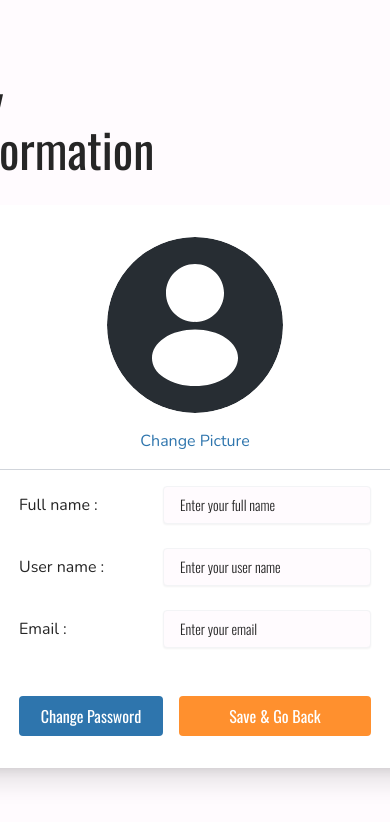
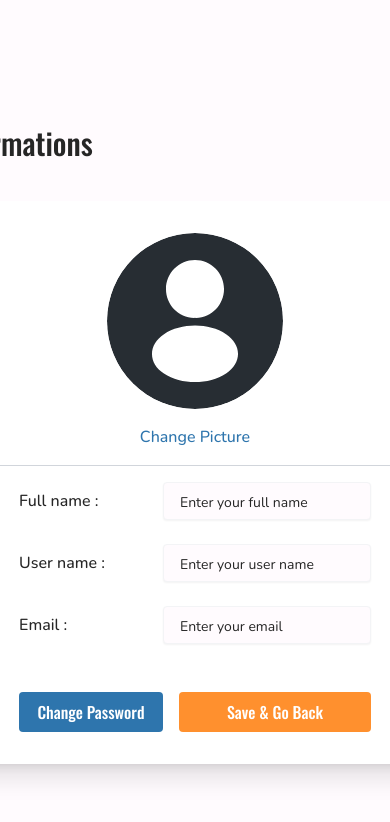
Before and after one commit to ScientificClubofESI/cse-forums-frontend, a Next.js app: page /profile/settings in a window 390 px wide. Shown: the top 822 px of the page. Built offline with nearby package versions, Linux system fonts and the light colour scheme.

Commit message:
modifications on the texts (mobile version:i tried to fix the break line problem but i couldn't)

```diff
--- a/src/app/profile/settings/page.jsx
+++ b/src/app/profile/settings/page.jsx
@@ -6,7 +6,7 @@ import userpicture from "./userpicture.svg"; // Importing a user picture (SVG fi
 
 // Subcomponent: User Picture Section
 const UserPicture = ({ handleFileChange }) => (
-  <div className="flex flex-col items-center sm:items-start sm:mr-10 sm:mb-10">
+  <div className="flex flex-col items-center sm:items-start sm:mr-10 sm:ml-10 sm:mb-10">
     <Image
       src={userpicture}
       alt="User Picture"
@@ -22,7 +22,7 @@ const UserPicture = ({ handleFileChange }) => (
     {/* Change Picture Button */}
     <label
       htmlFor="upload-picture"
-      className="text-[#2E75AD] cursor-pointer mt-4 sm:mt-[1rem] text-center sm:text-left sm:ml-[2.05rem] sm:mt-3 font-serif"
+      className="text-[#2E75AD] sm:font-bold	 cursor-pointer mt-4 sm:mt-[1rem] text-center sm:text-left sm:ml-[2.05rem] sm:mt-3 font-serif font-medium"
     >
       Change Picture
     </label>
@@ -37,14 +37,14 @@ const UserPicture = ({ handleFileChange }) => (
 // Subcomponent: Form Input
 const FormInput = ({ label, type, placeholder, value, onChange, name }) => (
   <div className="flex items-center gap-4 w-full">
-    <label className="text-[#262626] w-[8rem] text-left font-serif">{label}</label>
+    <label className="text-[#262626] w-[8rem] text-left font-serif font-medium sm:font-bold		">{label}</label>
     <input
       type={type}
       placeholder={placeholder}
       value={value}
       onChange={onChange}
       name={name} // Pass name here
-      className="opacity-100 placeholder-opacity-100 border border-gray-100 shadow-sm rounded px-4 py-2 text-sm placeholder:text-[#262626] placeholder:font-light flex-grow focus:ring-2 focus:ring-[#2E75AD]"
+      className="opacity-100 placeholder-opacity-100 border border-gray-100 shadow-sm rounded px-4 py-2 text-sm placeholder:text-[#262626] placeholder:font-light sm:placeholder:font-light placeholder:font-serif  flex-grow focus:ring-2 focus:ring-[#2E75AD]"
       style={{ backgroundColor: "#fffbfe" }}
     />
   </div>
@@ -78,8 +78,8 @@ export const Settings = () => {
   return (
     <div className="bg-[#fffbfe] min-h-screen flex flex-col items-center justify-center">
       {/* Title */}
-      <div className="text-5xl text-[#262626] mb-8 mr-[17.8rem] sm:w-full max-w-[51%] text-left sm:text-4xl">
-        My Information
+      <div className="font-sans sm:font-semibold mr-[22rem] sm:ml-[49rem] sm:font-sans text-3xl text-[#262626] mb-8 sm:w-full sm:text-5xl font-medium p-2">
+      My Informations
       </div>
 
       {/* Main Content */}
@@ -91,7 +91,7 @@ export const Settings = () => {
         <div className="hidden sm:block border-l border-gray-300 h-[16rem] mx-8"></div> {/* Vertical line for desktop */}
 
         {/* Form Section */}
-        <div className="flex flex-col gap-6 flex-grow sm:w-[50%]">
+        <div className="flex flex-col gap-6 flex-grow sm:w-[50%] ">
           <FormInput
             label="Full name :"
             type="text"
@@ -120,14 +120,14 @@ export const Settings = () => {
           {/* Buttons Section */}
           <div className="flex justify-between items-center gap-4 sm:gap-8 mt-6">
             {/* Change Password Button */}
-            <button className="bg-[#2E75AD] rounded text-white w-[9rem] h-10 sm:w-[12rem] sm:h-12">
+            <button className="font-sans sm:font-normal	 bg-[#2E75AD] rounded text-white w-[9rem] h-10 sm:w-[12rem] sm:h-12 font-medium	">
               Change Password
             </button>
 
             {/* Save & Go Back Button for Mobile */}
             <button
               onClick={handleSave}
-              className="bg-[#FF902E] rounded text-white w-[12rem] h-10 sm:hidden"
+              className="bg-[#FF902E] rounded text-white w-[12rem] h-10 sm:hidden font-medium	font-sans"
             >
               Save & Go Back
             </button>
@@ -139,7 +139,7 @@ export const Settings = () => {
       <div className="hidden sm:flex justify-center mt-10 sm:mt-14">
         <button
           onClick={handleSave}
-          className="bg-[#FF902E] rounded text-white w-60 h-12 sm:w-72 sm:h-14 text-xl"
+          className="bg-[#FF902E] font-normal	 rounded text-white w-60 h-12 sm:w-72 sm:h-14 text-xl"
         >
           Save & Go Back
         </button>
```
